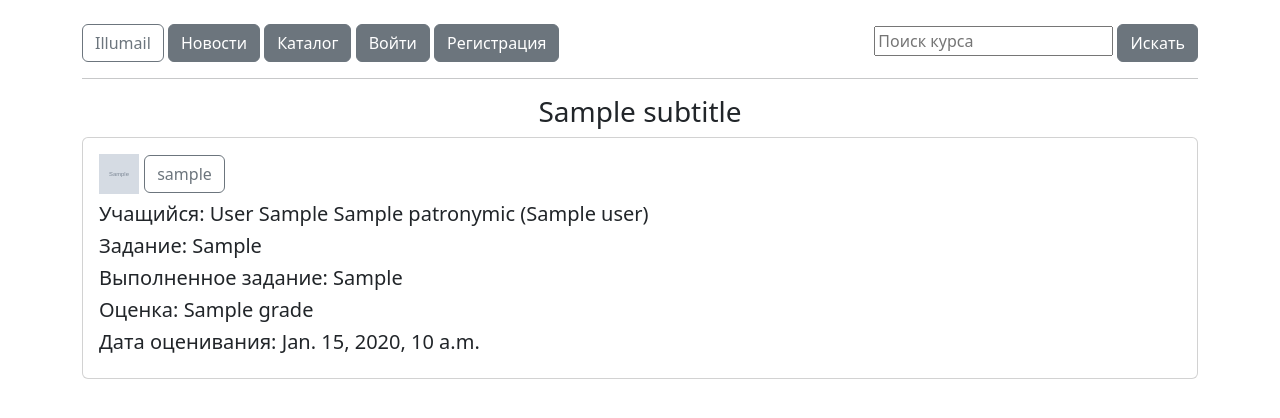
After one commit to NovikovKonstantin-git/Learning-Platform-Illumail, a Django app: template illumail/study_groups/templates/valuations.html in a window 1280 px wide. The commit adds this page. Shown: the top 418 px of the page. Run offline with Django 4.2, Linux system fonts and the light colour scheme; the template is opened without the code that fills it: most values are stand-ins (such as "Sample title", 1, 10 or a date in 2020); grey boxes marked "Sample" are stand-in pictures.

Commit message:
added a page with a list of grades

```diff
--- a/illumail/study_groups/templates/specific_task.html
+++ b/illumail/study_groups/templates/specific_task.html
@@ -4,7 +4,7 @@
 <div class="container">
         {% if request.user == post.study_group.author %}
             <a class="btn btn-secondary" href="{% url 'delete_task' post.study_group.id post.id %}">Удалить задание</a>
-            <a class="btn btn-outline-secondary" href="">Оценки учащихся</a><br><br>
+            <a class="btn btn-secondary" href="{% url 'show_valuations' post.study_group.id post.id %}">Оценки за задание</a><br><br>
         {% endif %}
 
     <div class="row">
--- a/illumail/study_groups/templates/students.html
+++ b/illumail/study_groups/templates/students.html
@@ -7,7 +7,9 @@
     <div class="card">
         <div class="card-body">
             <h5>
+                {% if st.photo %}
                 <img src="{{ st.photo.url }}" alt="" width="40" height="40">
+                {% endif %}
                 <a class="btn btn-outline-secondary" href="{% url 'another_user' st.pk %}">{{ st.username }}</a>
             </h5>
             <h5>{{ st.last_name }} {{ st.first_name }} {{ st.patronymic }}</h5>
--- /dev/null
+++ b/illumail/study_groups/templates/valuations.html
@@ -0,0 +1,26 @@
+{% extends 'base.html' %}
+
+{% block content %}
+<div class="container">
+    <h3 align="center">{{ subtitle }}</h3>
+    {% for v in valuations %}
+    <div class="card">
+        <div class="card-body">
+            <h5>
+                {% if v.user.photo %}
+                <img src="{{ v.user.photo.url }}" alt="" width="40" height="40">
+                {% endif %}
+                <a class="btn btn-outline-secondary" href="{% url 'another_user' v.user.pk %}">{{ v.user.username }}</a>
+            </h5>
+            <h5>Учащийся: {{ v.user.last_name }} {{ v.user.first_name }} {{ v.user.patronymic }} ({{ v.user }})</h5>
+            <h5>Задание: {{ v.post_task }}</h5>
+            <h5>Выполненное задание: {{ v.compl_task }}</h5>
+            <h5>Оценка: {{ v.grade }}</h5>
+            <h5>Дата оценивания: {{ v.valuation_date }}</h5>
+
+        </div>
+    </div>
+    <br>
+    {% endfor %}
+</div>
+{% endblock %}
--- a/illumail/study_groups/urls.py
+++ b/illumail/study_groups/urls.py
@@ -11,4 +11,5 @@ urlpatterns = [
     path('study_group/<int:pk>/delete/', delete_group, name='delete_group'),
     path('study_group/<int:study_group_id>/posts/create/', CreateTask.as_view(), name='create_task'),
     path('study_group/<int:pk>/students', ShowStudents.as_view(), name='show_students'),
+    path('study_group/<int:pk>/posts/<int:post_id>/grades/', ShowValuations.as_view(), name='show_valuations'),
 ]
```
Also changed, not shown: illumail/study_groups/admin.py (+8 -1 lines), illumail/study_groups/models.py (+17 -1 lines), illumail/study_groups/views.py (+12 -1 lines), illumail/study_groups/migrations/0004_valuation.py (added), illumail/study_groups/migrations/0005_valuation_grade.py (added), illumail/study_groups/migrations/0006_valuation_compl_task_alter_valuation_task.py (added), illumail/study_groups/migrations/0007_rename_task_valuation_post_task.py (added), illumail/study_groups/migrations/0008_alter_completedtaskinstudygroup_post.py (added).
